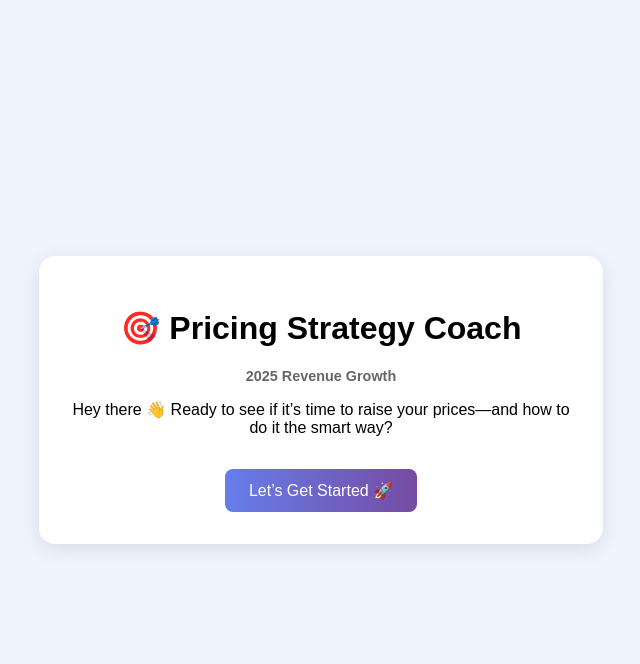
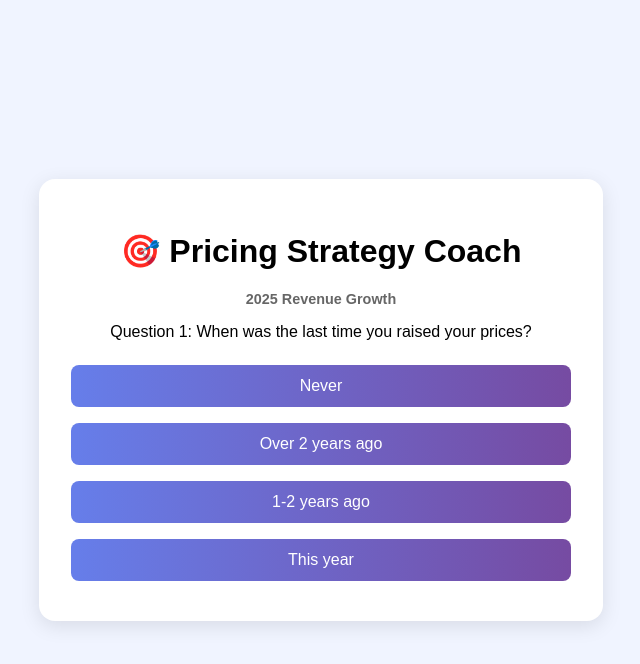
Before and after one commit to johnniesue/pricing-strategy-coach, a plain HTML site: page index.html in a window 1280 px wide. Both pictures are taken after a click on the button "Let’s Get Started 🚀". Shown: the whole page, without its empty margins (319-959 px from the left). Drawn offline with Linux system fonts and the light colour scheme.

Commit message:
Add files via upload

```diff
--- a/form.js
+++ b/form.js
@@ -1 +1,67 @@
-console.log('Interactive logic here - pricing coach wizard');
+
+let currentQuestion = 0;
+const questions = [
+  {
+    q: "When was the last time you raised your prices?",
+    a: ["Never", "Over 2 years ago", "1-2 years ago", "This year"]
+  },
+  {
+    q: "Do you currently offer tiered pricing?",
+    a: ["Yes", "No"]
+  },
+  {
+    q: "Do you offer recurring/subscription options?",
+    a: ["Yes", "No"]
+  },
+  {
+    q: "How strong is your customer demand?",
+    a: ["Fully booked", "Moderate demand", "Struggling to get clients"]
+  },
+  {
+    q: "Are your competitors charging more than you?",
+    a: ["Yes", "No", "Not sure"]
+  }
+];
+
+let answers = [];
+
+function startQuiz() {
+  showQuestion(currentQuestion);
+}
+
+function showQuestion(index) {
+  const q = questions[index];
+  document.getElementById("question-area").innerText = "Question " + (index + 1) + ": " + q.q;
+  const choicesDiv = document.getElementById("choices");
+  choicesDiv.innerHTML = "";
+  q.a.forEach((answer, i) => {
+    const btn = document.createElement("button");
+    btn.className = "choice";
+    btn.innerText = answer;
+    btn.onclick = () => {
+      answers.push(answer);
+      if (currentQuestion < questions.length - 1) {
+        currentQuestion++;
+        showQuestion(currentQuestion);
+      } else {
+        showResult();
+      }
+    };
+    choicesDiv.appendChild(btn);
+  });
+}
+
+function showResult() {
+  document.getElementById("question-area").innerText = "✅ Here's your pricing strategy:";
+  document.getElementById("choices").innerHTML = `
+    <p><strong>Raise your prices:</strong> You've waited too long if it's been over a year.</p>
+    <p><strong>Add tiers:</strong> Always offer Basic, Pro, Premium.</p>
+    <p><strong>Recurring offers:</strong> Predictable revenue wins.</p>
+    <p><strong>Bundle value:</strong> Don’t just discount—combine services!</p>
+    <p><strong>Capture email below to receive full PDF summary.</strong></p>
+    <form action="https://formspree.io/f/your-form-id" method="POST">
+      <input type="email" name="email" placeholder="Your email" required style="padding:10px;width:80%;margin-top:10px;border-radius:5px;border:1px solid #ccc;"><br>
+      <button class="cta" type="submit">Send My Plan</button>
+    </form>
+  `;
+}
--- a/index.html
+++ b/index.html
@@ -5,14 +5,18 @@
   <meta charset="UTF-8" />
   <meta name="viewport" content="width=device-width, initial-scale=1.0" />
   <title>Pricing Strategy Coach</title>
-  <link rel="stylesheet" href="style.css">
+  <link rel="stylesheet" href="style.css" />
 </head>
 <body>
   <div class="card">
     <h1>🎯 Pricing Strategy Coach</h1>
     <p class="subtitle">2025 Revenue Growth</p>
-    <p>Hey there 👋 Ready to see if it’s time to raise your prices—and how to do it the smart way?</p>
-    <button class="cta">Let’s Get Started 🚀</button>
+    <p id="question-area">
+      Hey there 👋 Ready to see if it’s time to raise your prices—and how to do it the smart way?
+    </p>
+    <div id="choices" class="choices">
+      <button onclick="startQuiz()" class="cta">Let’s Get Started 🚀</button>
+    </div>
   </div>
   <script src="form.js"></script>
 </body>
--- a/style.css
+++ b/style.css
@@ -22,13 +22,14 @@ body {
   font-weight: bold;
   color: #666;
 }
-.cta {
+.cta, .choice {
   background: linear-gradient(to right, #667eea, #764ba2);
   color: white;
   padding: 0.75rem 1.5rem;
   border: none;
   border-radius: 0.5rem;
   font-size: 1rem;
-  margin-top: 1rem;
+  margin: 0.5rem 0;
   cursor: pointer;
+  width: 100%;
 }
```
